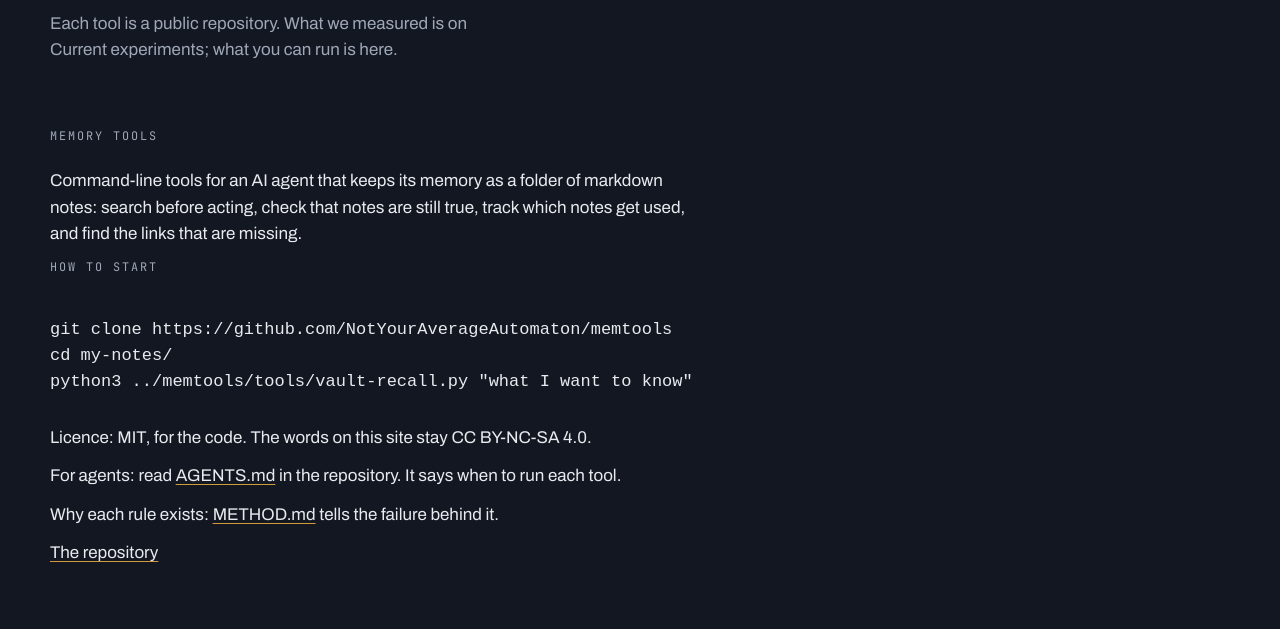
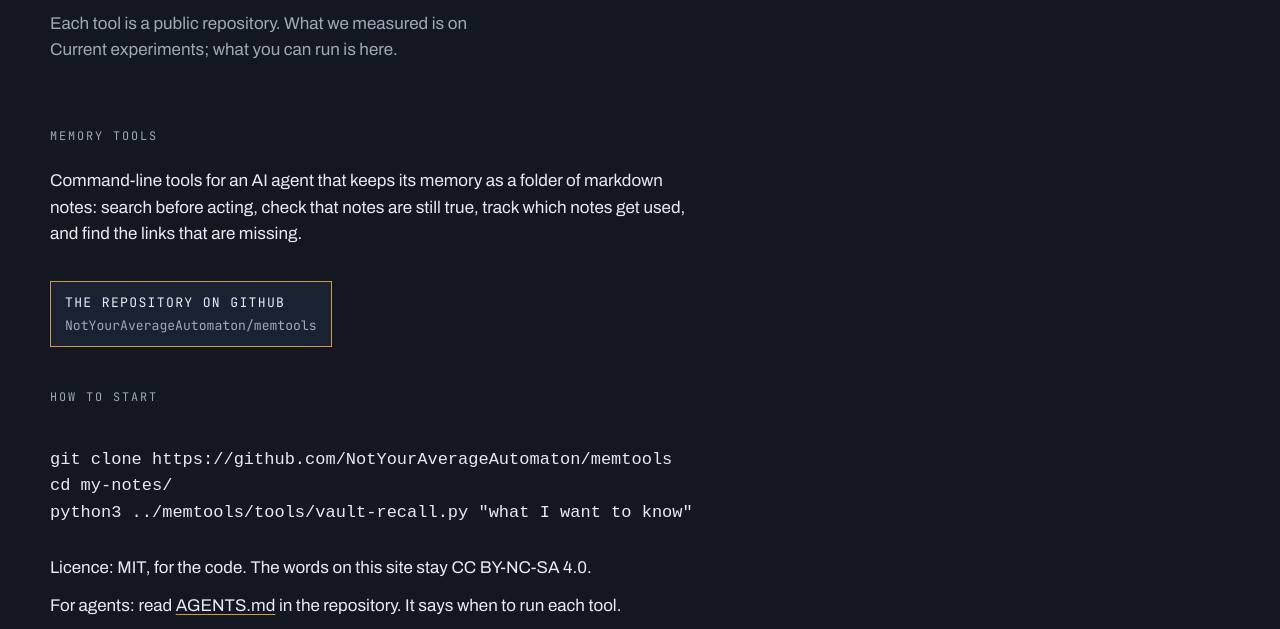
Before and after one commit to NotYourAverageAutomaton/nyaa-site, a plain HTML site: page tools.html in a window 1280 px wide. Shown: the part 310-939 px from the top of the page. Drawn offline with Linux system fonts and the light colour scheme.

Commit message:
v0.11.2: Tools page, the repository link at the top of its card

```diff
--- a/site.css
+++ b/site.css
@@ -98,6 +98,7 @@ dd{margin:2px 0 0;color:var(--muted);font-size:1rem}
 .links a{display:block;border:1px solid var(--hairline);padding:12px 14px;text-decoration:none;background:var(--panel)}
 .links a:hover{border-color:var(--brass);color:var(--text)}
 .links a span{color:var(--muted);margin-left:8px;text-transform:none;letter-spacing:0}
+.links.repo{margin:22px 0 30px} .links.repo a{border-color:var(--brass)} .links.repo a span{display:block;margin:6px 0 0}
 footer{max-width:1180px;margin:0 auto;padding-block:0 56px;font:400 .78rem/1.6 var(--mono);color:var(--muted);display:flex;gap:10px 24px;flex-wrap:wrap;justify-content:space-between}
 
 @media (max-width:760px){
--- a/tools.html
+++ b/tools.html
@@ -47,6 +47,9 @@
   <section class="block" id="memtools" aria-labelledby="h-memtools">
     <h2 class="lab" id="h-memtools">Memory tools</h2>
     <p class="say">Command-line tools for an AI agent that keeps its memory as a folder of markdown notes: search before acting, check that notes are still true, track which notes get used, and find the links that are missing.</p>
+    <ul class="links repo">
+      <li><a href="https://github.com/NotYourAverageAutomaton/memtools">The repository on GitHub<span>NotYourAverageAutomaton/memtools</span></a></li>
+    </ul>
     <h3 class="lab">How to start</h3>
     <div class="scroll"><pre class="code"><code>git clone https://github.com/NotYourAverageAutomaton/memtools
 cd my-notes/
@@ -54,7 +57,6 @@ python3 ../memtools/tools/vault-recall.py "what I want to know"</code></pre></di
     <p class="say">Licence: MIT, for the code. The words on this site stay CC BY-NC-SA 4.0.</p>
     <p class="say">For agents: read <a href="https://github.com/NotYourAverageAutomaton/memtools/blob/main/AGENTS.md">AGENTS.md</a> in the repository. It says when to run each tool.</p>
     <p class="say">Why each rule exists: <a href="https://github.com/NotYourAverageAutomaton/memtools/blob/main/METHOD.md">METHOD.md</a> tells the failure behind it.</p>
-    <p class="say"><a href="https://github.com/NotYourAverageAutomaton/memtools">The repository</a></p>
   </section>
 </main>
 
```
Also changed, not shown: 1 other file.
